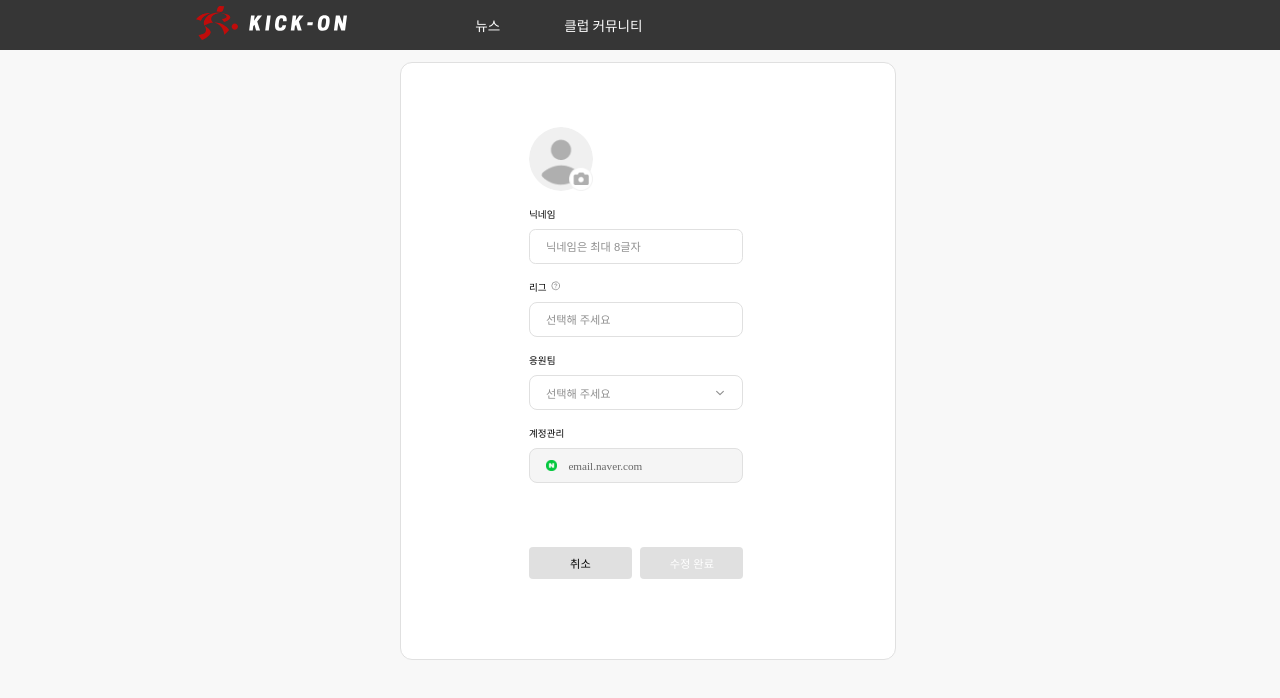
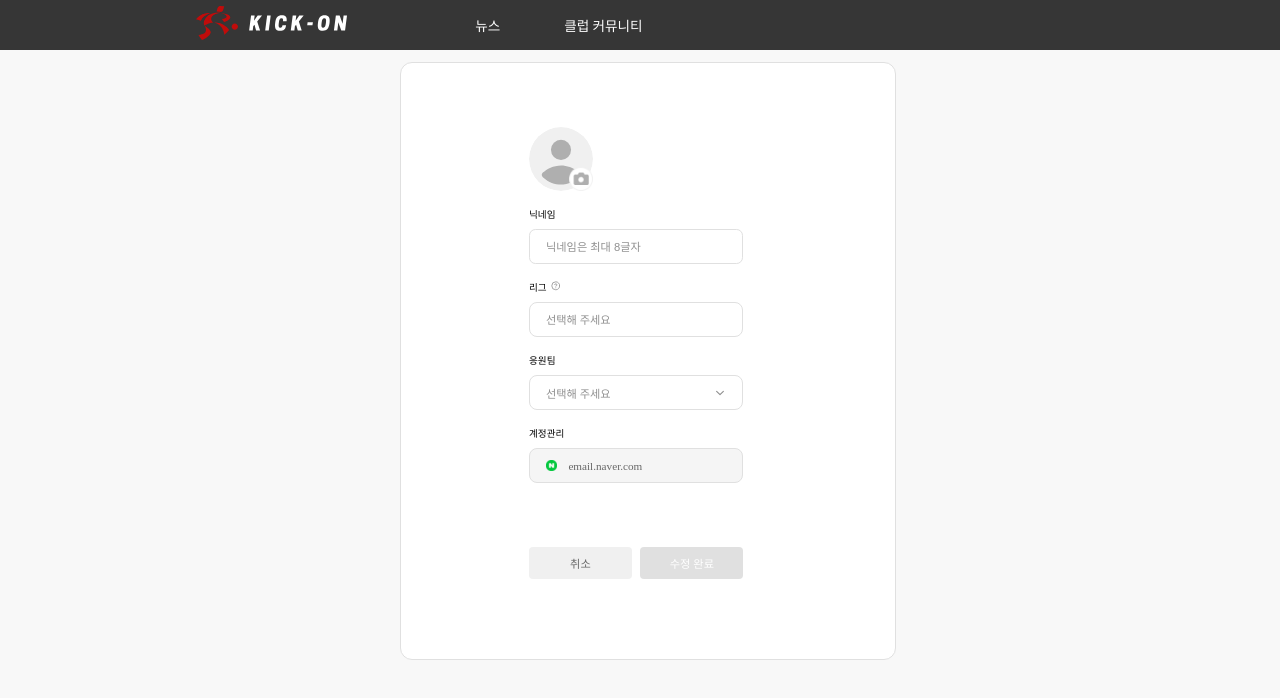
Before and after one commit to haerxeong/kickon-frontend, a React (Vite) app in the folder kickon-fe/: page /profile in a window 1280 px wide. Shown: the top 698 px of the page. Built offline with nearby package versions, Linux system fonts and the light colour scheme.

Commit message:
feat: merege 수정 시도 5회차

```diff
--- a/kickon-fe/src/pages/ProfileSettings/ProfileSettings.jsx
+++ b/kickon-fe/src/pages/ProfileSettings/ProfileSettings.jsx
@@ -6,7 +6,7 @@ import kakaoLogo from "../../assets/kakao.svg";
 import { FiHelpCircle } from "react-icons/fi";
 import { IoChevronDownOutline } from "react-icons/io5";
 import { BsBan } from "react-icons/bs";
-import ProfileImageDefault from "../../assets/profile.png";
+import ProfileImageDefault from "../../assets/profile.svg";
 import CameraIcon from "../../assets/camera.png";
 
 const ProfileSettings = () => {
--- a/kickon-fe/src/pages/ProfileSettings/ProfileSettings.style.js
+++ b/kickon-fe/src/pages/ProfileSettings/ProfileSettings.style.js
@@ -198,8 +198,8 @@ export const ButtonGroup = styled.div`
 export const CancelButton = styled.button`
   width: 48%;
   height: 2rem;
-  background-color: #e0e0e0;
-  color: #000000;
+  background-color: #F0F0F0;
+  color: #676767;
   border: none;
   border-radius: 0.25rem;
   font-size: 0.7rem;
@@ -239,12 +239,12 @@ export const ClearIcon = styled.span`
   right: 10px;
   top: 50%;
   transform: translateY(-50%);
-  color: #8f8f8f;
+  color: #8F8F8F;
   font-size: 16px;
   cursor: pointer;
 
   &:hover {
-    color: #676767;
+    color: #C00C0B;
   }
 `;
 
@@ -277,7 +277,7 @@ export const InputField = styled.input`
   ${(props) =>
     props.hasError &&
     css`
-      border-color: #ff0005;
+      border-color: #000000;
     `}
 `;
 
```
Also changed, not shown: kickon-fe/src/assets/profile.png (deleted).
